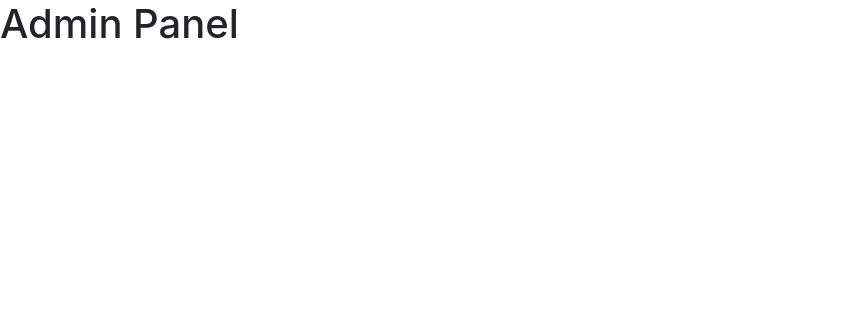
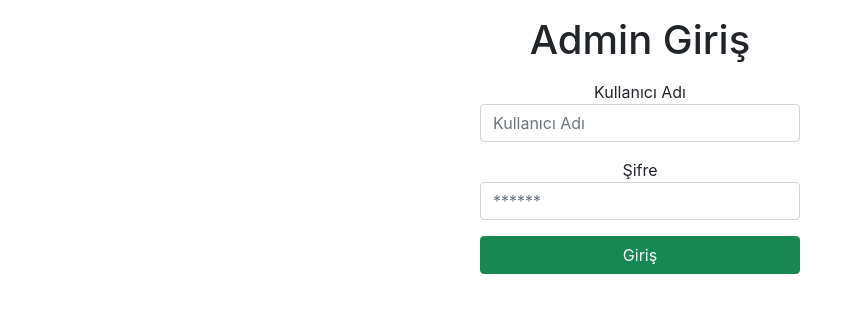
Before and after one commit to yenilikci/MERN-FI, a React (Create React App) app in the folder fi-client/: page / in a window 1280 px wide. Both pictures are taken after a click on the button "Admin Panel". Shown: the top 312 px of the page, without its empty margins (0-862 px from the left). Built offline with nearby package versions, Linux system fonts and the light colour scheme.

Commit message:
client tarafında Admin componentinin içeriği düzenlendi

```diff
--- a/fi-client/src/Admin.js
+++ b/fi-client/src/Admin.js
@@ -1,11 +1,45 @@
 import React, { Component } from 'react'
 
 export default class Admin extends Component {
+
+    state = {
+        username:'',
+        password:''
+    }
+
     render() {
         return (
-            <div>
-                <h1>Admin Panel</h1>
+            <div className="text-center mt-3">
+            <h1>Admin Giriş</h1>
+            <div className="mx-auto w-25 mt-3">
+              <div className="form-group">
+                <label htmlFor="exampleFormControlInput1">Kullanıcı Adı</label>
+                <input
+                  type="text"
+                  className="form-control"
+                  id="exampleFormControlInput1"
+                  placeholder="Kullanıcı Adı"
+                  value={this.state.username}
+                  onChange={(e) => this.setState({ username: e.target.value })}
+                />
+              </div>
+              <div className="form-group my-3">
+                <label htmlFor="exampleFormControlInput2">Şifre</label>
+                <input
+                  type="text"
+                  className="form-control"
+                  id="exampleFormControlInput2"
+                  placeholder="******"
+                  value={this.state.password}
+                  onChange={(e) => this.setState({ password: e.target.value })}
+                />
+              </div>
+              <button className="btn btn-success w-100" onClick={this.formuGonder}>
+                Giriş
+              </button>
             </div>
+            <br/>
+          </div>
         )
     }
 }
```
